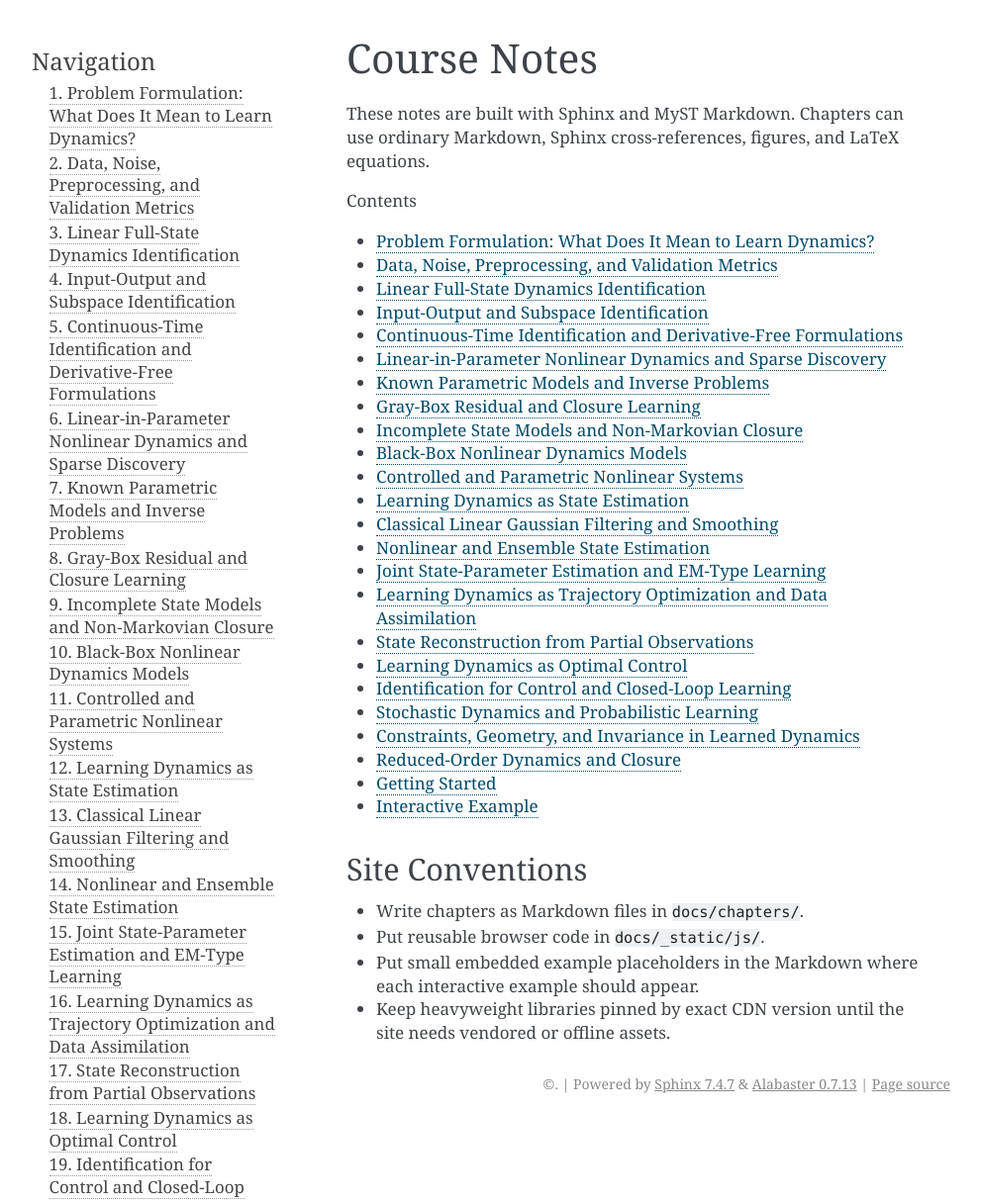
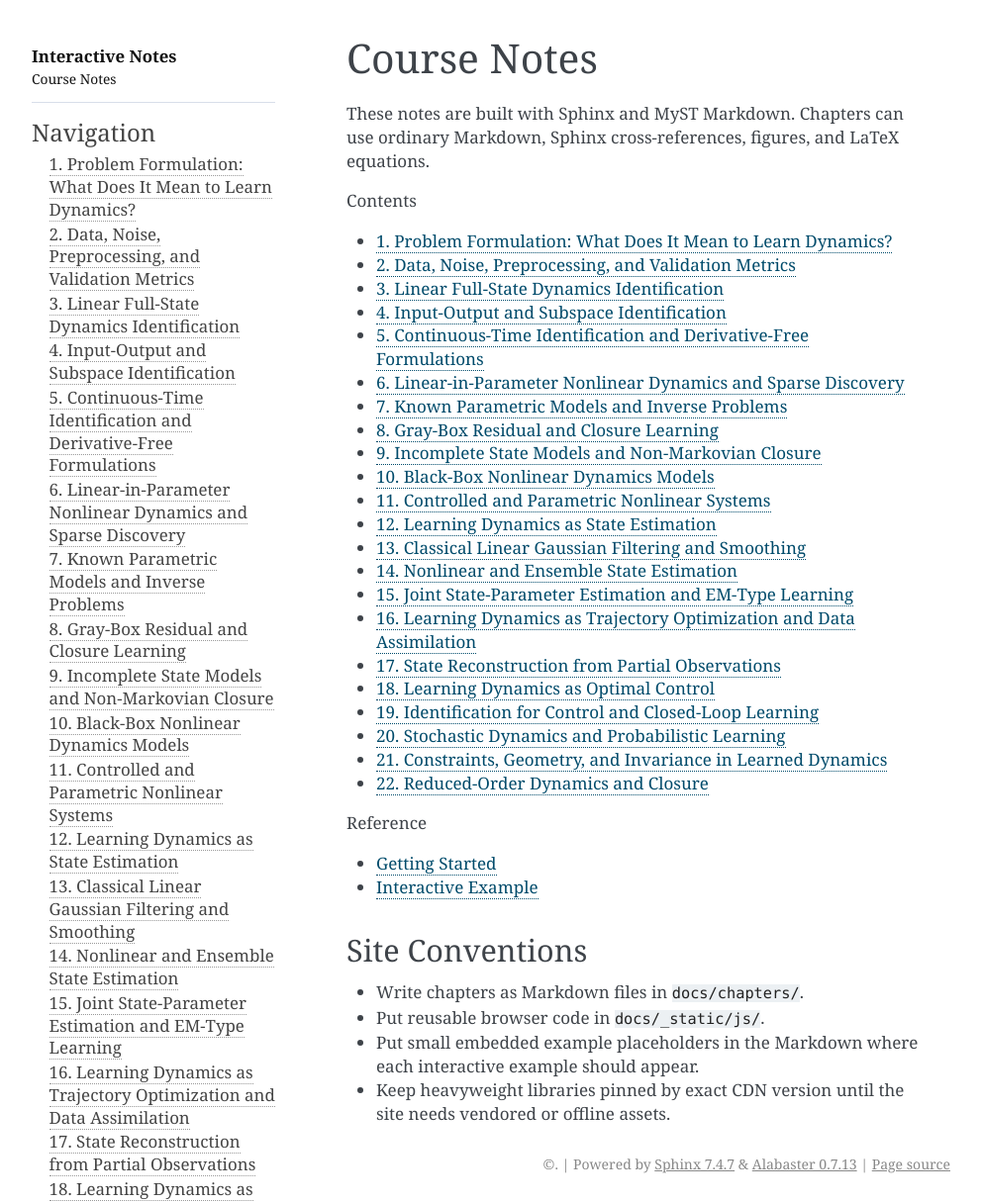
Before and after one commit to smanist/rtd_dyn_learn, a Sphinx documentation site: the page built from docs/index.md, in a window 1280 px wide and 1216 px high. Shown: the whole window at 99% size, without its empty margins (150-1141 px from the left). Built offline with Sphinx 7.4.7, drawn with Linux system fonts in a browser that asks for light colours.

Commit message:
Update nav style

````diff
--- a/docs/_static/css/course.css
+++ b/docs/_static/css/course.css
@@ -20,6 +20,36 @@ div.sphinxsidebar ul {
 
 div.sphinxsidebar li {
   margin: 0.12rem 0;
+}
+
+div.sphinxsidebar .course-sidebar-brand {
+  border-bottom: 1px solid var(--color-background-border, #d8dee9);
+  margin-bottom: 0.9rem;
+  padding-bottom: 0.85rem;
+}
+
+div.sphinxsidebar .course-sidebar-brand a {
+  border-bottom: 0;
+  color: #111;
+  display: block;
+  text-decoration: none;
+}
+
+div.sphinxsidebar .course-sidebar-brand__site {
+  font-size: 1.05rem;
+  font-weight: 700;
+}
+
+div.sphinxsidebar .course-sidebar-brand__course {
+  color: #555;
+  font-size: 0.86rem;
+  line-height: 1.3;
+  margin-top: 0.15rem;
+}
+
+div.sphinxsidebar a.current {
+  color: #111;
+  font-weight: 700;
 }
 
 div.bodywrapper {
@@ -71,6 +101,11 @@ div.bodywrapper {
 .course-page-toc a:hover {
   color: #111;
   text-decoration: underline;
+}
+
+.course-page-toc__item--current > a {
+  color: #111;
+  font-weight: 700;
 }
 
 @media screen and (max-width: 1280px) {
--- a/docs/_static/js/course-page-toc.js
+++ b/docs/_static/js/course-page-toc.js
@@ -24,11 +24,51 @@
     const link = document.createElement("a");
 
     item.className = `course-page-toc__item course-page-toc__item--${heading.tagName.toLowerCase()}`;
+    item.dataset.sectionId = sectionId;
     link.href = `#${sectionId}`;
     link.textContent = text;
     item.append(link);
 
     return item;
+  }
+
+  function setCurrentTocItem(toc, sectionId) {
+    toc.querySelectorAll(".course-page-toc__item").forEach((item) => {
+      const isCurrent = item.dataset.sectionId === sectionId;
+      item.classList.toggle("course-page-toc__item--current", isCurrent);
+      const link = item.querySelector("a");
+      if (link) {
+        if (isCurrent) {
+          link.setAttribute("aria-current", "location");
+        } else {
+          link.removeAttribute("aria-current");
+        }
+      }
+    });
+  }
+
+  function initCurrentSectionTracking(toc, headings) {
+    function currentSectionId() {
+      const offset = 24;
+      let current = sectionIdForHeading(headings[0]);
+
+      headings.forEach((heading) => {
+        if (heading.getBoundingClientRect().top <= offset) {
+          current = sectionIdForHeading(heading);
+        }
+      });
+
+      return current;
+    }
+
+    function refresh() {
+      setCurrentTocItem(toc, currentSectionId());
+    }
+
+    window.addEventListener("scroll", refresh, { passive: true });
+    window.addEventListener("resize", refresh);
+    window.addEventListener("hashchange", refresh);
+    refresh();
   }
 
   function initPageToc() {
@@ -39,7 +79,8 @@
       return;
     }
 
-    const items = [...body.querySelectorAll("section[id] > h2, section[id] > h3")]
+    const headings = [...body.querySelectorAll("section[id] > h2, section[id] > h3")];
+    const items = headings
       .map(createItem)
       .filter(Boolean);
 
@@ -60,6 +101,7 @@
     toc.append(title, list);
 
     documentWrapper.prepend(toc);
+    initCurrentSectionTracking(toc, headings);
   }
 
   document.addEventListener("DOMContentLoaded", initPageToc);
--- a/docs/_templates/navigation.html
+++ b/docs/_templates/navigation.html
@@ -1,3 +1,7 @@
+<div class="course-sidebar-brand">
+  <a class="course-sidebar-brand__site" href="{{ pathto(master_doc) }}">Interactive Notes</a>
+  <a class="course-sidebar-brand__course" href="{{ pathto(master_doc) }}">{{ project }}</a>
+</div>
 <h3>{{ _('Navigation') }}</h3>
 <ul>
   {% for item in course_sidebar_items %}
--- a/docs/index.md
+++ b/docs/index.md
@@ -5,6 +5,7 @@ Markdown, Sphinx cross-references, figures, and LaTeX equations.
 
 ```{toctree}
 :maxdepth: 1
+:numbered: 3
 :caption: Contents
 
 chapters/01_problem_formulation_what_does_it_mean_to_learn_dynamics
@@ -29,6 +30,12 @@ chapters/19_identification_for_control_and_closed_loop_learning
 chapters/20_stochastic_dynamics_and_probabilistic_learning
 chapters/21_constraints_geometry_and_invariance_in_learned_dynamics
 chapters/22_reduced_order_dynamics_and_closure
+```
+
+```{toctree}
+:maxdepth: 1
+:caption: Reference
+
 chapters/getting-started
 chapters/interactive-example
 ```
````
